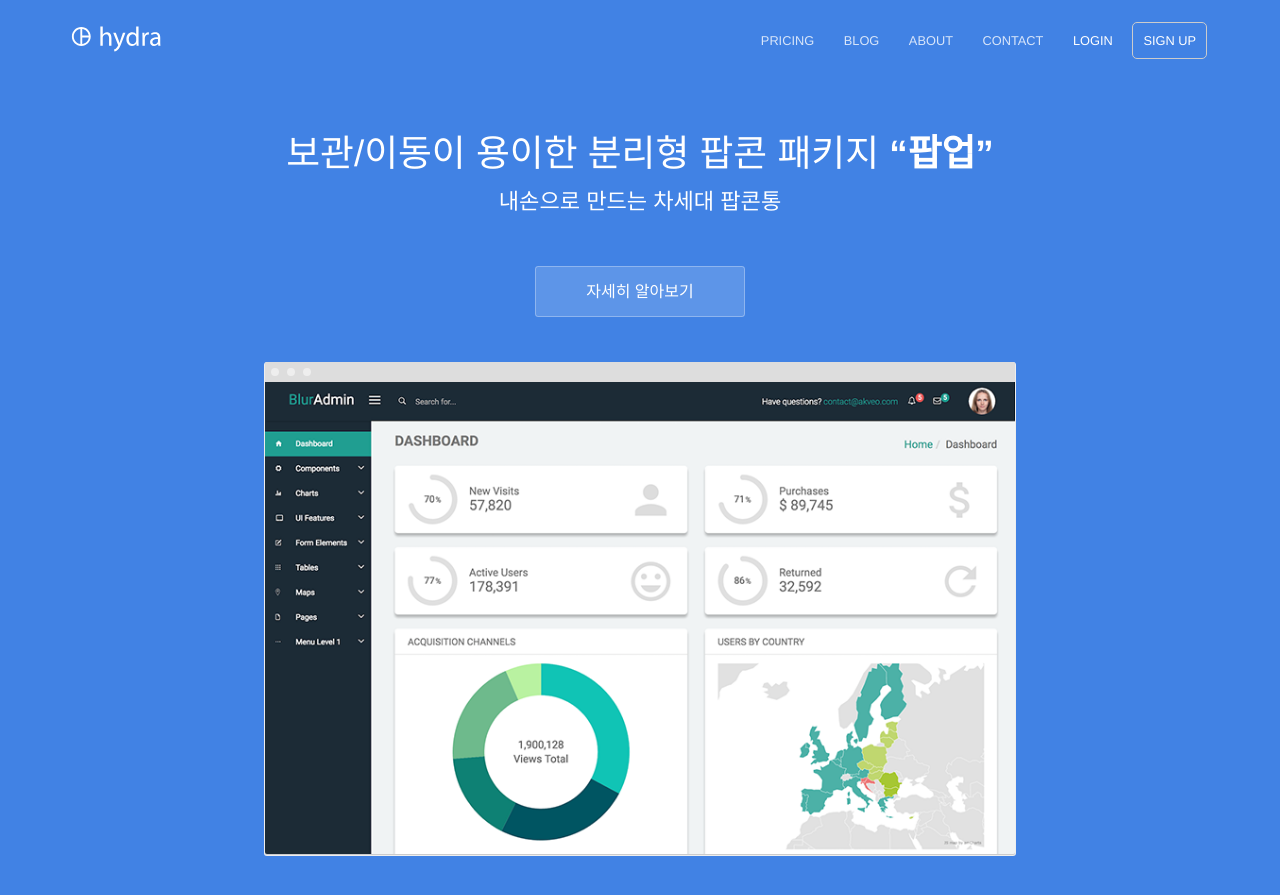
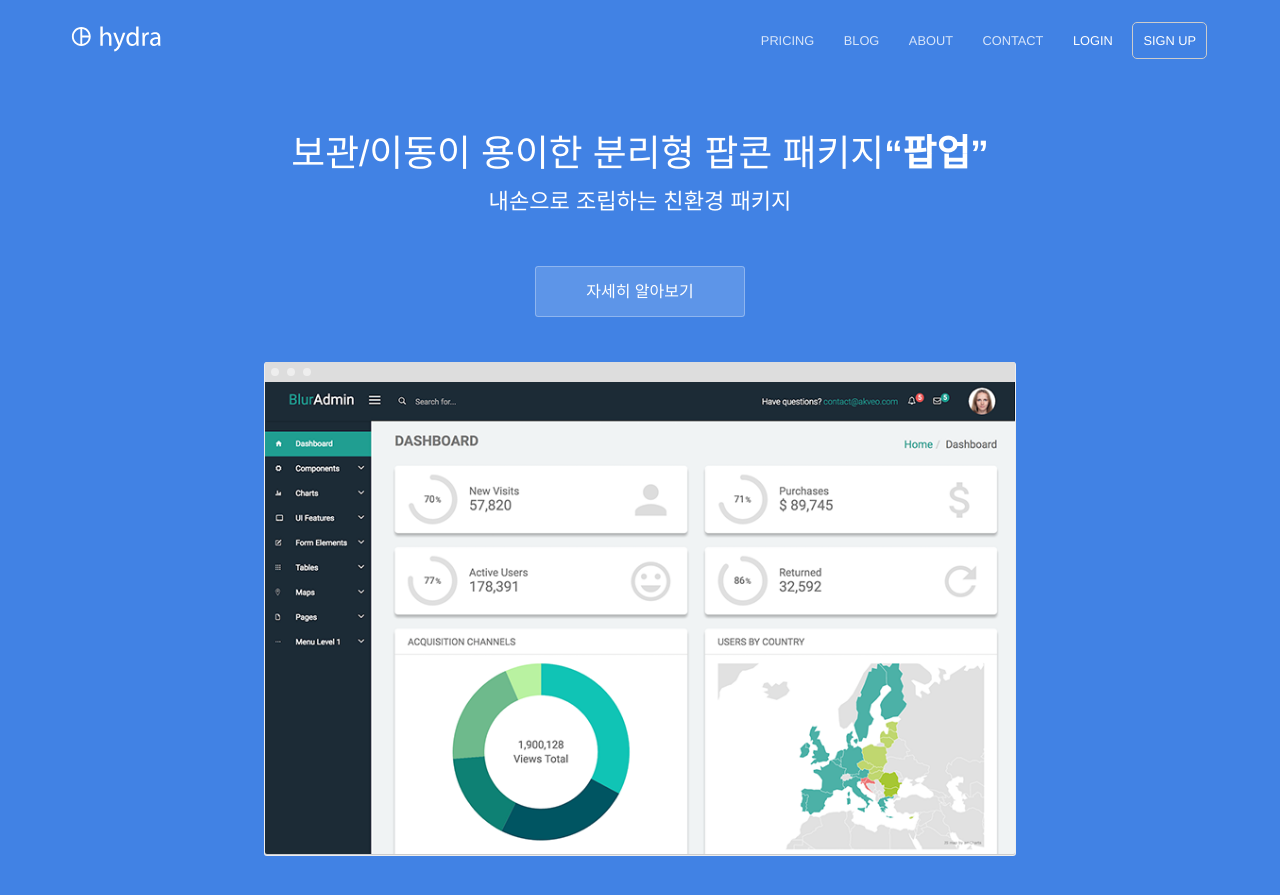
Before and after one commit to popupbox/popupbox.github.io, a Jekyll site: the page built from index.html, in a window 1280 px wide and 900 px high. Shown: the top 895 px of the window. Built offline with Jekyll 4.4.1, drawn with Linux system fonts in a browser that asks for light colours.

Commit message:
Add : main

```diff
--- a/404.html
+++ b/404.html
@@ -1,6 +1,6 @@
 ---
-title: Not Found
-description: This does not exist
+title: 페이지를 찾을 수 없습니다.
+description: 요청하신 페이지를 찾을 수 없습니다.
 permalink: /404.html
 sitemap: false
 ---
--- a/contact-success.html
+++ b/contact-success.html
@@ -1,6 +1,6 @@
 ---
-title: Contact Success
+title: 이메일 문의
 ---
 
 <h2>Success</h2>
-<p class="subtext">Your message is sent. We'll be in touch soon.</p>
+<p class="subtext">이메일 문의가 정상적으로 이루어 졌습니다. 감사합니다.</p>
--- a/index.html
+++ b/index.html
@@ -1,11 +1,11 @@
 ---
-title: The last sales CRM you'll ever need
-description: Track and optimize your sales team in real time
+title: 보관/이동이 용이한 분리형 팝콘 패키지 "팝업"
+description: 내손으로 조립하는 친환경 패키지
 ---
 <section class="hero">
 	<div class="text-container">
-		<h1 class="editable">보관/이동이 용이한 분리형 팝콘 패키지<strong> “팝업”</strong></h1>
-		<p class="subtext editable">내손으로 만드는 차세대 팝콘통</p>
+		<h1 class="editable">보관/이동이 용이한 분리형 팝콘 패키지<strong>“팝업”</strong></h1>
+		<p class="subtext editable">내손으로 조립하는 친환경 패키지</p>
 		<div class="cta button alt"><a href="{{ site.baseurl }}/contact/">자세히 알아보기</a></div>
 		<div>
 			<img src="{{ site.baseurl }}/images/dashboard.png" alt="Screenshot" class="screenshot editable" />
```
